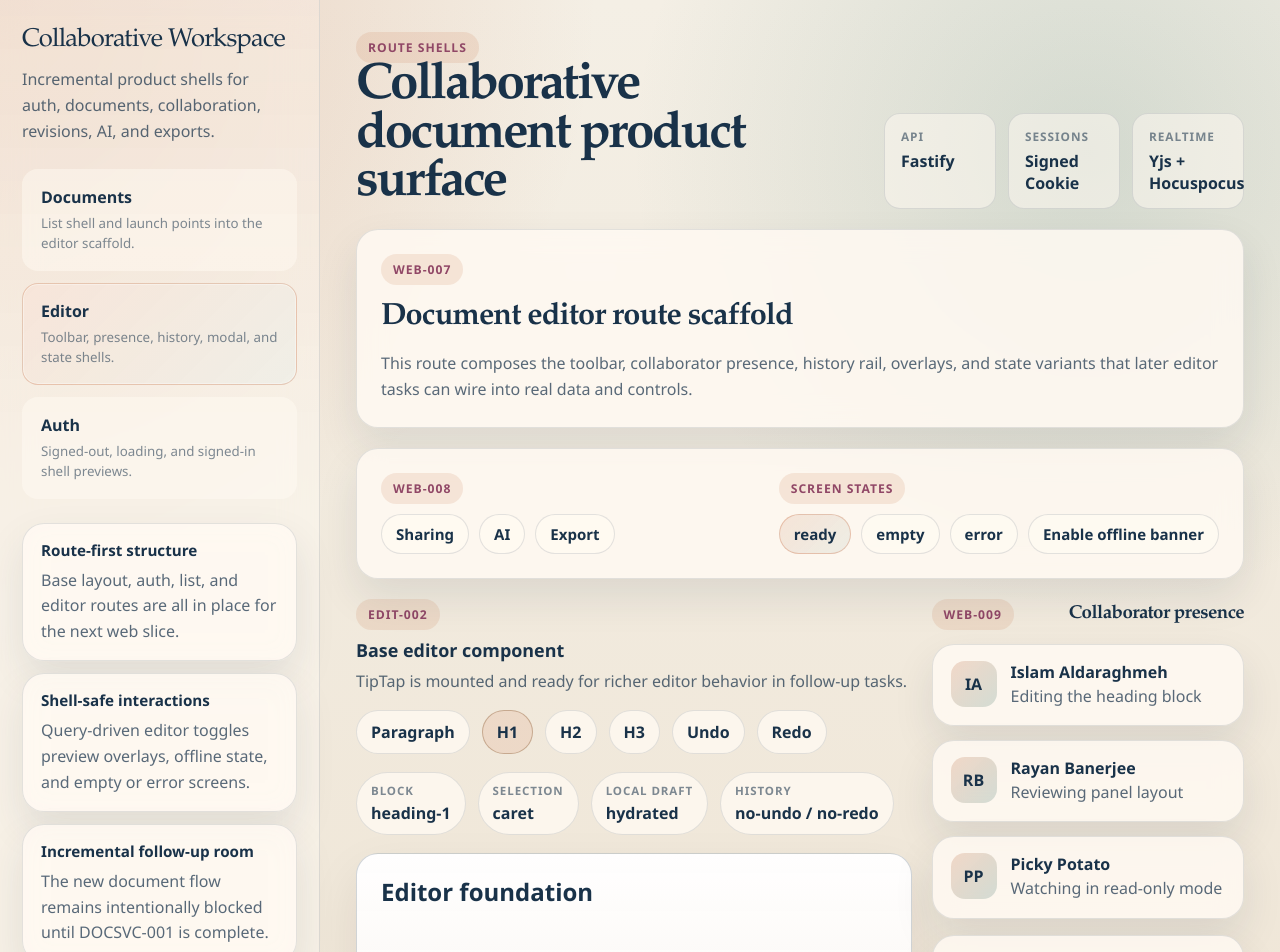
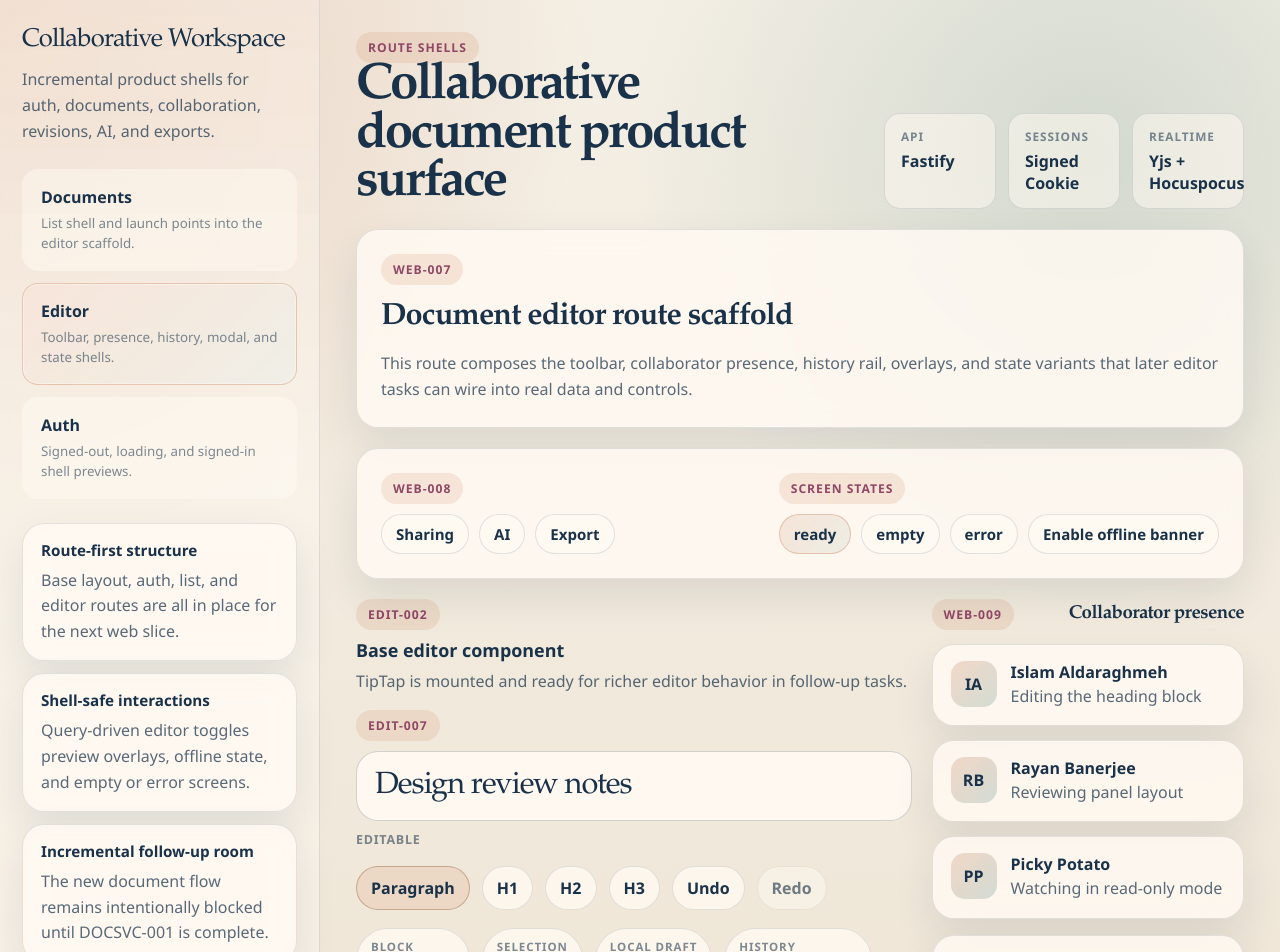
Before and after one commit to rayanbanerjee/software-proj, a Next.js app in the folder apps/web/: page /documents/design-review-notes in a window 1280 px wide. Shown: the top 952 px of the page. Built offline with nearby package versions, Linux system fonts and the light colour scheme.

Commit message:
EDIT-007 EDIT-009 add title editing UI and read-only editor mode

```diff
--- a/apps/web/src/app/globals.css
+++ b/apps/web/src/app/globals.css
@@ -363,6 +363,38 @@ ul {
   gap: 18px;
 }
 
+.base-editor-title {
+  display: grid;
+  gap: 10px;
+}
+
+.base-editor-title small {
+  color: var(--text-muted);
+  font-size: 0.78rem;
+  font-weight: 700;
+  letter-spacing: 0.06em;
+  text-transform: uppercase;
+}
+
+.base-editor-title-input {
+  width: 100%;
+  border: 1px solid var(--border-strong);
+  border-radius: var(--radius-lg);
+  background: rgba(255, 250, 242, 0.9);
+  color: var(--text);
+  font: inherit;
+  font-family: var(--heading-font);
+  font-size: clamp(1.6rem, 2.4vw, 2.2rem);
+  letter-spacing: -0.03em;
+  padding: 16px 18px;
+}
+
+.base-editor-title-input:disabled,
+.base-editor-button:disabled {
+  cursor: not-allowed;
+  opacity: 0.6;
+}
+
 .base-editor-toolbar,
 .base-editor-selection-stats {
   display: flex;
@@ -435,6 +467,10 @@ ul {
 
 .base-editor-content p {
   margin: 0;
+}
+
+.base-editor-content-readonly {
+  opacity: 0.84;
 }
 
 .base-editor-selection-stats div {
--- a/apps/web/src/components/documents/document-workspace-shell.tsx
+++ b/apps/web/src/components/documents/document-workspace-shell.tsx
@@ -45,7 +45,15 @@ export function DocumentWorkspaceShell({
 
       <div className="document-workspace-grid">
         <div className="document-workspace-main">
-          {view === "ready" ? <BaseEditor documentId={document.id} /> : <DocumentStateShell document={document} view={view} />}
+          {view === "ready" ? (
+            <BaseEditor
+              documentId={document.id}
+              initialTitle={document.title}
+              role={document.role}
+            />
+          ) : (
+            <DocumentStateShell document={document} view={view} />
+          )}
 
           {overlay ? (
             <div className="overlay-stack">
--- /dev/null
+++ b/apps/web/src/editor/access.ts
@@ -0,0 +1,9 @@
+import type { DocumentRecord } from "../lib/app-shell";
+
+export function isEditorReadOnly(role: DocumentRecord["role"]): boolean {
+  return role !== "owner" && role !== "editor";
+}
+
+export function getEditorModeLabel(role: DocumentRecord["role"]): "editable" | "read-only" {
+  return isEditorReadOnly(role) ? "read-only" : "editable";
+}
--- a/apps/web/src/editor/base-editor.tsx
+++ b/apps/web/src/editor/base-editor.tsx
@@ -3,7 +3,9 @@
 import { EditorContent, useEditor } from "@tiptap/react";
 import { useEffect, useState } from "react";
 import { minimalEditorExtensions } from "@repo/editor-schema";
+import type { DocumentRecord } from "../lib/app-shell";
 
+import { getEditorModeLabel, isEditorReadOnly } from "./access";
 import {
   createLocalDraftKey,
   readStoredDraft,
@@ -29,16 +31,25 @@ const starterContent = `
 
 interface BaseEditorProps {
   documentId?: string;
+  initialTitle?: string;
+  role?: DocumentRecord["role"];
 }
 
-export function BaseEditor({ documentId = "route-shell-document" }: BaseEditorProps) {
+export function BaseEditor({
+  documentId = "route-shell-document",
+  initialTitle = "Untitled document",
+  role = "owner"
+}: BaseEditorProps) {
   const [hasHydratedDraft, setHasHydratedDraft] = useState(false);
+  const [title, setTitle] = useState(initialTitle);
+  const readOnly = isEditorReadOnly(role);
 
   const editor = useEditor({
     immediatelyRender: false,
+    editable: !readOnly,
     editorProps: {
       attributes: {
-        class: "base-editor-content"
+        class: `base-editor-content${readOnly ? " base-editor-content-readonly" : ""}`
       }
     },
     content: starterContent,
@@ -55,6 +66,10 @@ export function BaseEditor({ documentId = "route-shell-document" }: BaseEditorPr
       );
     }
   });
+
+  useEffect(() => {
+    editor?.setEditable(!readOnly);
+  }, [editor, readOnly]);
 
   useEffect(() => {
     if (!editor || typeof window === "undefined" || hasHydratedDraft) {
@@ -92,9 +107,24 @@ export function BaseEditor({ documentId = "route-shell-document" }: BaseEditorPr
         <p>TipTap is mounted and ready for richer editor behavior in follow-up tasks.</p>
       </div>
 
+      <label className="base-editor-title">
+        <span className="section-chip">EDIT-007</span>
+        <input
+          aria-label="Document title"
+          className="base-editor-title-input"
+          disabled={readOnly}
+          onChange={(event) => setTitle(event.target.value)}
+          readOnly={readOnly}
+          type="text"
+          value={title}
+        />
+        <small>{getEditorModeLabel(role)}</small>
+      </label>
+
       <div className="base-editor-toolbar" aria-label="Editor block controls">
         <button
           className={`base-editor-button${selection.currentBlock === "paragraph" ? " base-editor-button-active" : ""}`}
+          disabled={readOnly}
           onClick={setParagraph}
           type="button"
         >
@@ -102,6 +132,7 @@ export function BaseEditor({ documentId = "route-shell-document" }: BaseEditorPr
         </button>
         <button
           className={`base-editor-button${selection.currentBlock === "heading-1" ? " base-editor-button-active" : ""}`}
+          disabled={readOnly}
           onClick={() => setHeading(1)}
           type="button"
         >
@@ -109,6 +140,7 @@ export function BaseEditor({ documentId = "route-shell-document" }: BaseEditorPr
         </button>
         <button
           className={`base-editor-button${selection.currentBlock === "heading-2" ? " base-editor-button-active" : ""}`}
+          disabled={readOnly}
           onClick={() => setHeading(2)}
           type="button"
         >
@@ -116,6 +148,7 @@ export function BaseEditor({ documentId = "route-shell-document" }: BaseEditorPr
         </button>
         <button
           className={`base-editor-button${selection.currentBlock === "heading-3" ? " base-editor-button-active" : ""}`}
+          disabled={readOnly}
           onClick={() => setHeading(3)}
           type="button"
         >
@@ -123,7 +156,7 @@ export function BaseEditor({ documentId = "route-shell-document" }: BaseEditorPr
         </button>
         <button
           className="base-editor-button"
-          disabled={!history.canUndo}
+          disabled={readOnly || !history.canUndo}
           onClick={() => runUndo(editor)}
           type="button"
         >
@@ -131,7 +164,7 @@ export function BaseEditor({ documentId = "route-shell-document" }: BaseEditorPr
         </button>
         <button
           className="base-editor-button"
-          disabled={!history.canRedo}
+          disabled={readOnly || !history.canRedo}
           onClick={() => runRedo(editor)}
           type="button"
         >
@@ -156,6 +189,10 @@ export function BaseEditor({ documentId = "route-shell-document" }: BaseEditorPr
           <dt>History</dt>
           <dd>{`${history.canUndo ? "undo" : "no-undo"} / ${history.canRedo ? "redo" : "no-redo"}`}</dd>
         </div>
+        <div>
+          <dt>Mode</dt>
+          <dd>{getEditorModeLabel(role)}</dd>
+        </div>
       </dl>
 
       <div className="base-editor-frame">
```
Also changed, not shown: 1 other file (tests, documents, lock files or other folders).
